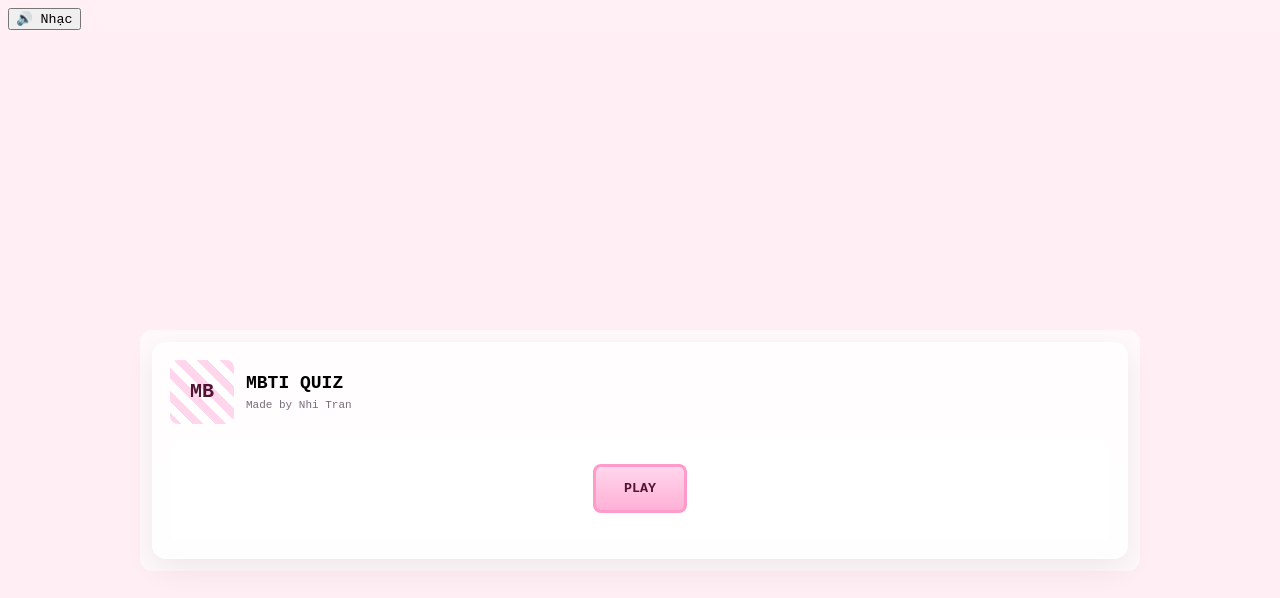
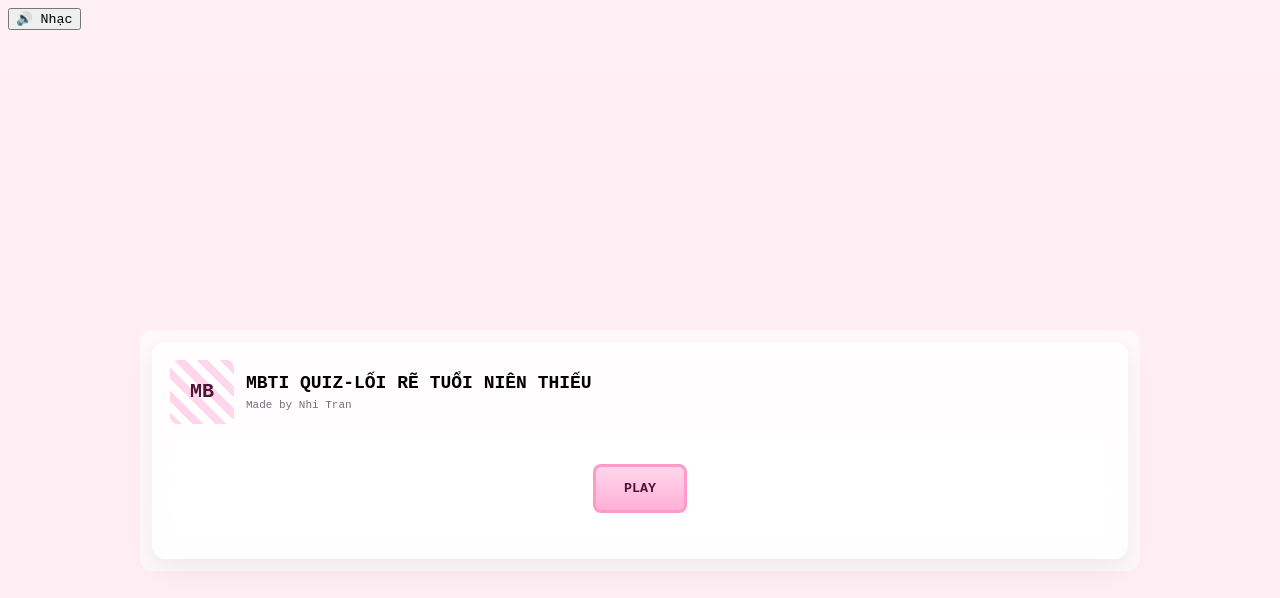
Before and after one commit to nhitran140609-design/mbtiquizgamenhunhiii, a plain HTML site: page index.html in a window 1280 px wide. Drawn offline with Linux system fonts and the light colour scheme.

Commit message:
index.html

```diff
--- a/index.html
+++ b/index.html
@@ -57,7 +57,7 @@ body{background-image:url('assets/bg.jpg');background-size:cover;}
       <div class="pixel-logo">
         <div class="pixel-block">MB</div>
         <div>
-          <h1>MBTI QUIZ</h1>
+          <h1>MBTI QUIZ-LỐI RẼ TUỔI NIÊN THIẾU</h1>
           <div class="lead">Made by Nhi Tran</div>
         </div>
       </div>
```
